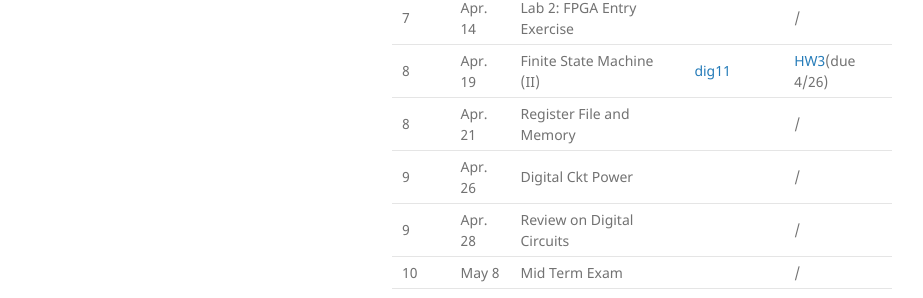
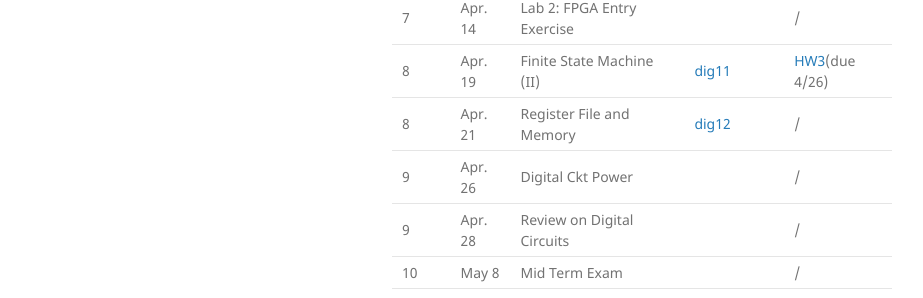
Before and after one commit to cihlab/cihlab.github.io, a Jekyll site: the page built from course/ckt20.md, in a window 1280 px wide and 900 px high, scrolled down 714 px. Shown: the part 488-786 px from the top of the window, without its empty margins (178-1101 px from the left). Built offline with Jekyll 4.4.1, drawn with Linux system fonts in a browser that asks for light colours; our own code applies the rules of GitHub Pages for plain Markdown files.

Commit message:
Update ckt20.md

```diff
--- a/course/ckt20.md
+++ b/course/ckt20.md
@@ -37,7 +37,7 @@ Time: Monday & Wednsday Morning
 7| Apr. 12  | Finite State Machine (I) | [dig10](./cktlec11.pdf)| / |
 7| Apr. 14  | Lab 2: FPGA Entry Exercise | | / |
 8| Apr. 19  | Finite State Machine (II)| [dig11](./cktlec12.pdf)| [HW3](./hw3_2021.pdf)(due 4/26)|
-8| Apr. 21  | Register File and Memory| | / |
+8| Apr. 21  | Register File and Memory| [dig12](./cktlec13.pdf) | / |
 9| Apr. 26  | Digital Ckt Power | | / |
 9| Apr. 28  | Review on Digital Circuits| | / |
 10| May 8  | Mid Term Exam| | / |
```
